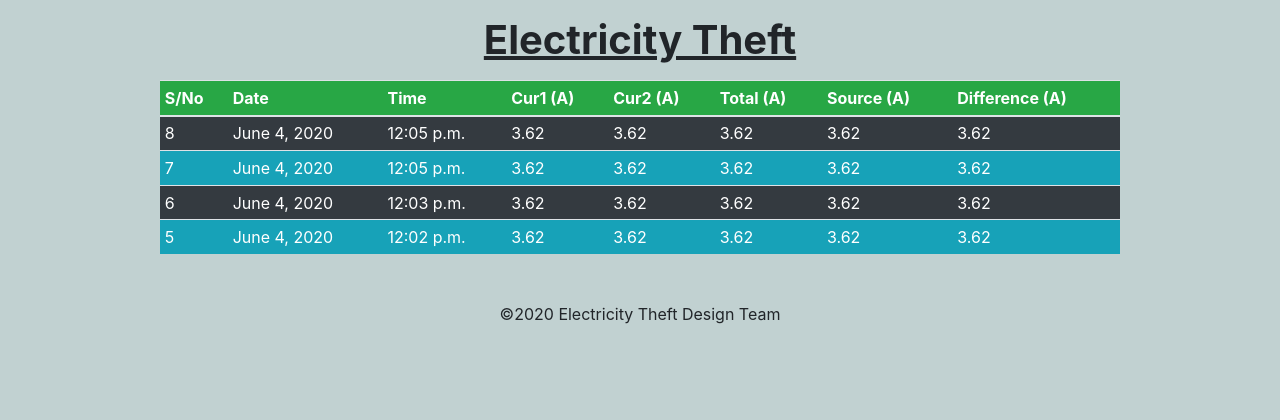
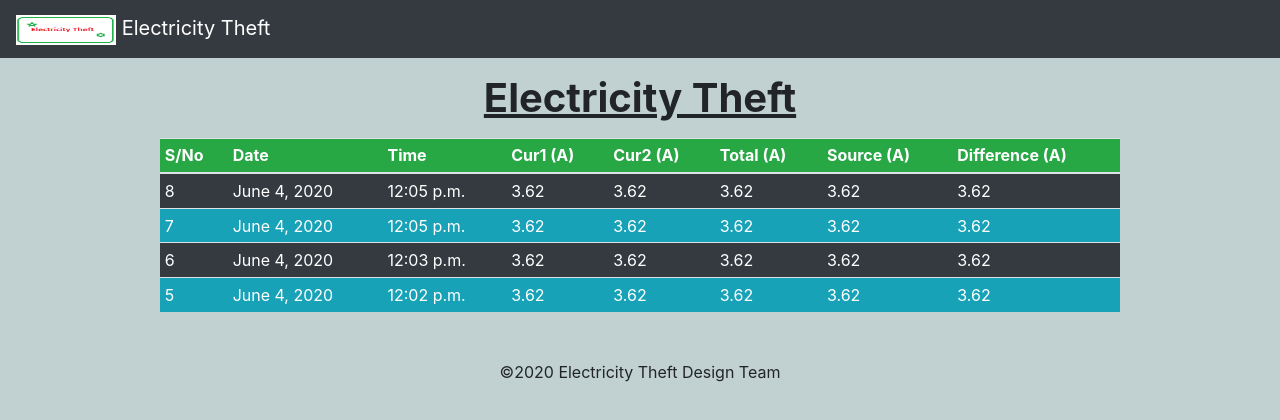
Before and after one commit to Tydotbaba/electricity-theft, a Django app: page / in a window 1280 px wide. Shown: the top 420 px of the page. Run offline with Django 3.2, Linux system fonts and the light colour scheme; data comes from the database, SQL or seed files in the repository; some libraries are stand-ins or nearby versions.

Commit message:
added naigation bar

```diff
--- a/templates/index.html
+++ b/templates/index.html
@@ -7,9 +7,37 @@
 <!--===============================================================================================-->
 	<link rel="stylesheet" type="text/css" href="https://stackpath.bootstrapcdn.com/bootstrap/4.5.0/css/bootstrap.min.css">
 <!--===============================================================================================-->
-
+{% load static %}
 </head>
 <body style="background: #c1d1d1;">
+	<nav class="navbar navbar-expand-lg navbar-dark bg-dark">
+	  <a class="navbar-brand" href="/">
+	  	<img src="{% static '/logo.png' %}" width="100" height="30" alt="">
+	  	Electricity Theft
+	  </a>
+	  <button class="navbar-toggler" type="button" data-toggle="collapse" data-target="#navbarTogglerDemo02" aria-controls="navbarTogglerDemo02" aria-expanded="false" aria-label="Toggle navigation">
+	    <span class="navbar-toggler-icon"></span>
+	  </button>
+
+	  <div class="collapse navbar-collapse" id="navbarTogglerDemo02">
+	    <!-- <ul class="navbar-nav mr-auto mt-2 mt-lg-0">
+	      <li class="nav-item active">
+	        <a class="nav-link" href="/">Home <span class="sr-only">(current)</span></a>
+	      </li>
+	      <li class="nav-item">
+	        <a class="nav-link" href="#">Link</a>
+	      </li>
+	      <li class="nav-item">
+	        <a class="nav-link disabled" href="#">Disabled</a>
+	      </li>
+	    </ul> -->
+	    <!-- <form class="form-inline my-2 my-lg-0">
+	      <input class="form-control mr-sm-2" type="search" placeholder="Search">
+	      <button class="btn btn-outline-success my-2 my-sm-0" type="submit">Search</button>
+	    </form> -->
+	  </div>
+	</nav>
+
 	<div class="mt-3 ">
 		<div class="text-center mb-3">
 			<h1 class="display-md-1 display-sm-2 font-weight-bold">
```
Also changed, not shown: static_in_env/logo.png (added).
